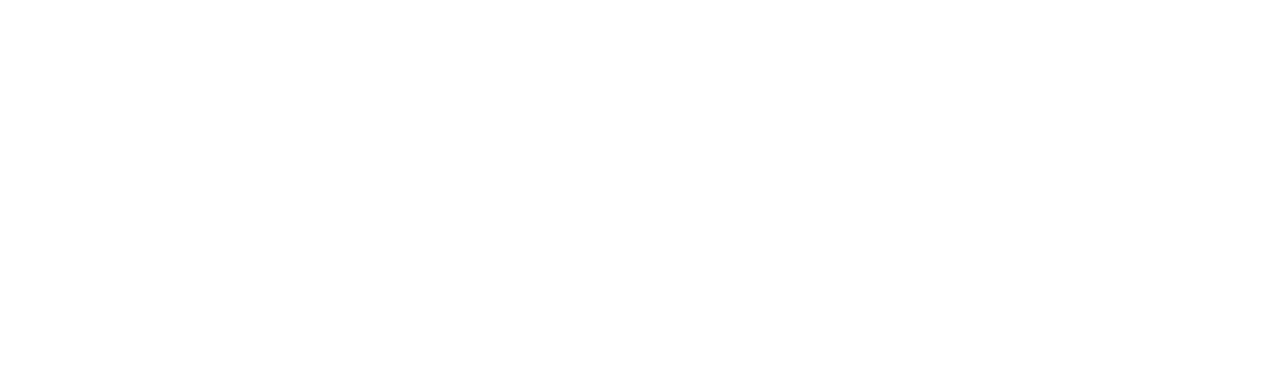
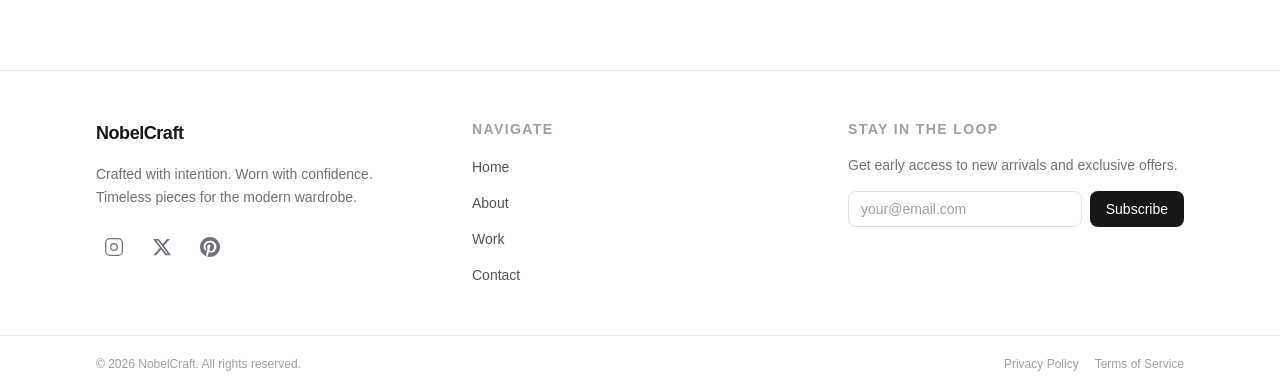
Before and after one commit to FurqanEmam/nobelCraft, a Next.js app: page / in a window 1280 px wide. Shown: the part 2478-2867 px from the top of the page. Before the commit the page ends 2548 px from the top, so only its background shows below. Built offline with nearby package versions, Linux system fonts and the light colour scheme.

Commit message:
feat/footer added

```diff
--- a/app/layout.tsx
+++ b/app/layout.tsx
@@ -1,6 +1,7 @@
 import type { Metadata } from "next";
 import { Geist, Geist_Mono } from "next/font/google";
 import Navbar from "@/feature/Navbar/Navbar";
+import Footer from "@/feature/Footer/Footer";
 import { AuthProvider } from "@/context/auth-context";
 import "./globals.css";
 
@@ -33,6 +34,7 @@
         <AuthProvider>
           <Navbar />
           {children}
+          <Footer />
         </AuthProvider>
       </body>
     </html>
--- /dev/null
+++ b/feature/Footer/Footer.tsx
@@ -0,0 +1,169 @@
+"use client";
+
+import Link from "next/link";
+
+const navLinks = [
+  { href: "/", label: "Home" },
+  { href: "/#about", label: "About" },
+  { href: "/#work", label: "Work" },
+  { href: "/#contact", label: "Contact" },
+];
+
+const socialLinks = [
+  {
+    label: "Instagram",
+    href: "https://instagram.com",
+    icon: (
+      <svg
+        className="h-5 w-5"
+        fill="none"
+        stroke="currentColor"
+        strokeWidth={1.5}
+        viewBox="0 0 24 24"
+        aria-hidden
+      >
+        <rect x="2" y="2" width="20" height="20" rx="5" ry="5" />
+        <circle cx="12" cy="12" r="4" />
+        <circle cx="17.5" cy="6.5" r="0.5" fill="currentColor" stroke="none" />
+      </svg>
+    ),
+  },
+  {
+    label: "Twitter / X",
+    href: "https://x.com",
+    icon: (
+      <svg
+        className="h-5 w-5"
+        fill="currentColor"
+        viewBox="0 0 24 24"
+        aria-hidden
+      >
+        <path d="M18.244 2.25h3.308l-7.227 8.26 8.502 11.24H16.17l-5.214-6.817L4.99 21.75H1.68l7.73-8.835L1.254 2.25H8.08l4.713 6.231zm-1.161 17.52h1.833L7.084 4.126H5.117z" />
+      </svg>
+    ),
+  },
+  {
+    label: "Pinterest",
+    href: "https://pinterest.com",
+    icon: (
+      <svg
+        className="h-5 w-5"
+        fill="currentColor"
+        viewBox="0 0 24 24"
+        aria-hidden
+      >
+        <path d="M12 0C5.373 0 0 5.373 0 12c0 5.084 3.163 9.426 7.627 11.174-.105-.949-.2-2.405.042-3.441.218-.937 1.407-5.965 1.407-5.965s-.359-.719-.359-1.782c0-1.668.967-2.914 2.171-2.914 1.023 0 1.518.769 1.518 1.69 0 1.029-.655 2.568-.994 3.995-.283 1.194.599 2.169 1.777 2.169 2.133 0 3.772-2.249 3.772-5.495 0-2.873-2.064-4.882-5.012-4.882-3.414 0-5.418 2.561-5.418 5.207 0 1.031.397 2.138.893 2.738a.36.36 0 0 1 .083.345l-.333 1.36c-.053.22-.174.267-.402.161-1.499-.698-2.436-2.889-2.436-4.649 0-3.785 2.75-7.262 7.929-7.262 4.163 0 7.398 2.967 7.398 6.931 0 4.136-2.607 7.464-6.227 7.464-1.216 0-2.359-.632-2.75-1.378l-.748 2.853c-.271 1.043-1.002 2.35-1.492 3.146C9.57 23.812 10.763 24 12 24c6.627 0 12-5.373 12-12S18.627 0 12 0z" />
+      </svg>
+    ),
+  },
+];
+
+const Footer = () => {
+  const currentYear = new Date().getFullYear();
+
+  return (
+    <footer className="w-full border-t border-black/8 bg-white dark:border-white/[.145] dark:bg-black">
+      {/* Main footer content */}
+      <div className="mx-auto max-w-6xl px-4 py-12 sm:px-6 lg:px-8">
+        <div className="grid grid-cols-1 gap-10 sm:grid-cols-3">
+          {/* Brand column */}
+          <div className="flex flex-col gap-4">
+            <Link
+              href="/"
+              className="w-fit text-lg font-semibold tracking-tight text-foreground transition-opacity hover:opacity-70"
+            >
+              NobelCraft
+            </Link>
+            <p className="max-w-xs text-sm leading-relaxed text-zinc-500 dark:text-zinc-400">
+              Crafted with intention. Worn with confidence. Timeless pieces for
+              the modern wardrobe.
+            </p>
+            {/* Social links */}
+            <div className="flex items-center gap-3 pt-1">
+              {socialLinks.map(({ label, href, icon }) => (
+                <a
+                  key={label}
+                  href={href}
+                  target="_blank"
+                  rel="noopener noreferrer"
+                  aria-label={label}
+                  className="flex h-9 w-9 items-center justify-center rounded-lg text-zinc-500 transition-colors hover:bg-black/4 hover:text-foreground dark:text-zinc-400 dark:hover:bg-white/8 dark:hover:text-zinc-50"
+                >
+                  {icon}
+                </a>
+              ))}
+            </div>
+          </div>
+
+          {/* Navigation column */}
+          <div className="flex flex-col gap-4">
+            <h3 className="text-sm font-semibold uppercase tracking-widest text-zinc-400 dark:text-zinc-500">
+              Navigate
+            </h3>
+            <ul className="flex flex-col gap-3">
+              {navLinks.map(({ href, label }) => (
+                <li key={href}>
+                  <Link
+                    href={href}
+                    className="text-sm text-zinc-600 transition-colors hover:text-foreground dark:text-zinc-400 dark:hover:text-zinc-50"
+                  >
+                    {label}
+                  </Link>
+                </li>
+              ))}
+            </ul>
+          </div>
+
+          {/* Contact / Newsletter column */}
+          <div className="flex flex-col gap-4">
+            <h3 className="text-sm font-semibold uppercase tracking-widest text-zinc-400 dark:text-zinc-500">
+              Stay in the loop
+            </h3>
+            <p className="text-sm text-zinc-500 dark:text-zinc-400">
+              Get early access to new arrivals and exclusive offers.
+            </p>
+            <form
+              onSubmit={(e) => e.preventDefault()}
+              className="flex flex-col gap-2 sm:flex-row"
+            >
+              <input
+                type="email"
+                placeholder="your@email.com"
+                className="h-9 flex-1 rounded-lg border border-black/12 bg-transparent px-3 text-sm text-foreground placeholder:text-zinc-400 outline-none transition-colors focus:border-black/30 dark:border-white/12 dark:placeholder:text-zinc-600 dark:focus:border-white/30"
+              />
+              <button
+                type="submit"
+                className="h-9 rounded-lg bg-foreground px-4 text-sm font-medium text-background transition-opacity hover:opacity-80"
+              >
+                Subscribe
+              </button>
+            </form>
+          </div>
+        </div>
+      </div>
+
+      {/* Bottom bar */}
+      <div className="border-t border-black/8 dark:border-white/[.145]">
+        <div className="mx-auto flex max-w-6xl flex-col items-center justify-between gap-2 px-4 py-5 text-xs text-zinc-400 sm:flex-row sm:px-6 lg:px-8 dark:text-zinc-600">
+          <span>© {currentYear} NobelCraft. All rights reserved.</span>
+          <div className="flex items-center gap-4">
+            <Link
+              href="/#"
+              className="transition-colors hover:text-zinc-600 dark:hover:text-zinc-400"
+            >
+              Privacy Policy
+            </Link>
+            <Link
+              href="/#"
+              className="transition-colors hover:text-zinc-600 dark:hover:text-zinc-400"
+            >
+              Terms of Service
+            </Link>
+          </div>
+        </div>
+      </div>
+    </footer>
+  );
+};
+
+export default Footer;
```
Also changed, not shown: 1 other file (tests, documents, lock files or other folders).
